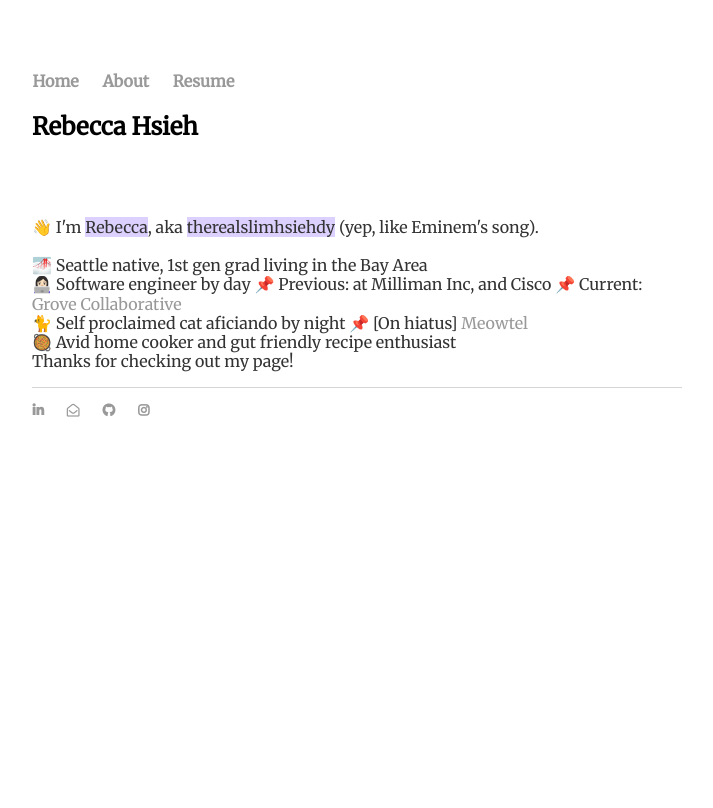
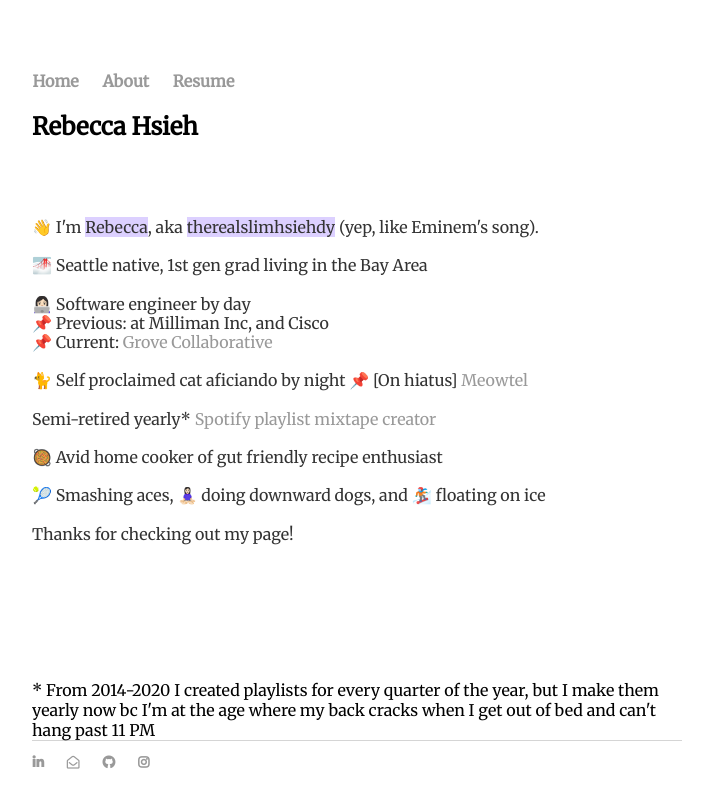
Before and after one commit to therealslimhsiehdy/therealslimhsiehdy.github.io, a Jekyll site: the page about/index.html, which Jekyll copies as it is, in a window 1280 px wide. Shown: the top 808 px of the page, without its empty margins (283-996 px from the left). Built offline with Jekyll 4.4.1, drawn with Linux system fonts in a browser that asks for light colours; nearby versions of some CDN libraries.

Commit message:
Fix spacing

```diff
--- a/about/index.html
+++ b/about/index.html
@@ -35,17 +35,35 @@
 				<br>
 				🌁 Seattle native, 1st gen grad living in the Bay Area
 				<br>
+				<br>
 				👩🏻‍💻 Software engineer by day
+				<br>
 				📌 Previous: at Milliman Inc, and Cisco
+				<br>
 				📌 Current: <a HREF="www.grove.co/referrer/207641148/">Grove Collaborative</a></span>
+				<br>
 				<br>
 				🐈 Self proclaimed cat aficiando by night
 				📌 [On hiatus] <a HREF="https://meowtel.com/sitter/466343e722/">Meowtel</a></span>
 				<br>
-				🥘 Avid home cooker and gut friendly recipe enthusiast
 				<br>
-
+				Semi-retired yearly* <a HREF="https://open.spotify.com/playlist/4SqydBO9jCqrxxTCuAouVb?si=ed072691b20f4357">Spotify playlist mixtape creator</a></span>
+				<br>
+				<br>
+				🥘 Avid home cooker of gut friendly recipe enthusiast
+				<br>
+				<br>
+				🎾 Smashing aces, 🧘🏻‍♀️ doing downward dogs, and 🏂🏻 floating on ice
+				<br>
+				<br>
 				Thanks for checking out my page!</p>
+				<br>
+				<br>
+				<br>
+				<br>
+				<br>
+				<br>
+				* From 2014-2020 I created playlists for every quarter of the year, but I make them yearly now bc I'm at the age where my back cracks when I get out of bed and can't hang past 11 PM
     		</div><!-- /.blurb -->
 		</div><!-- /.container -->
 		<footer>
```
